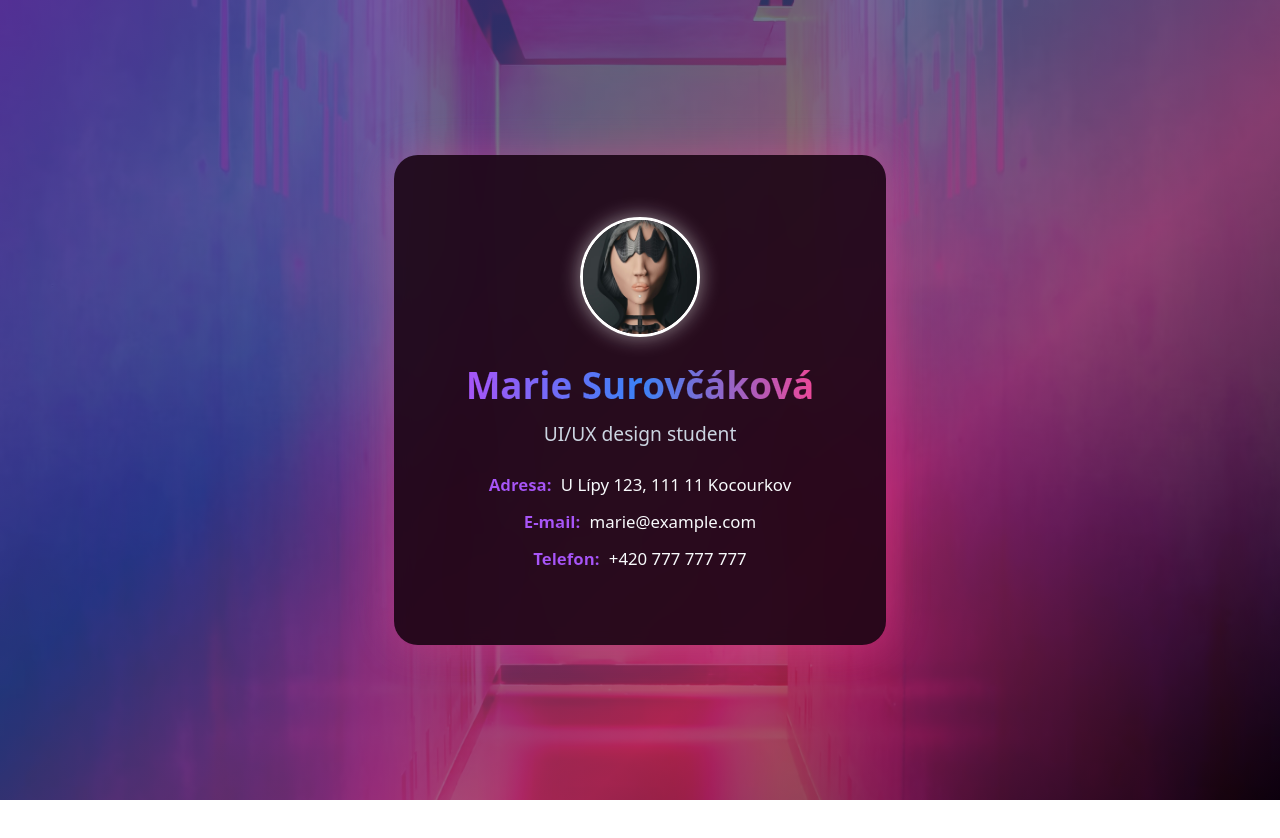
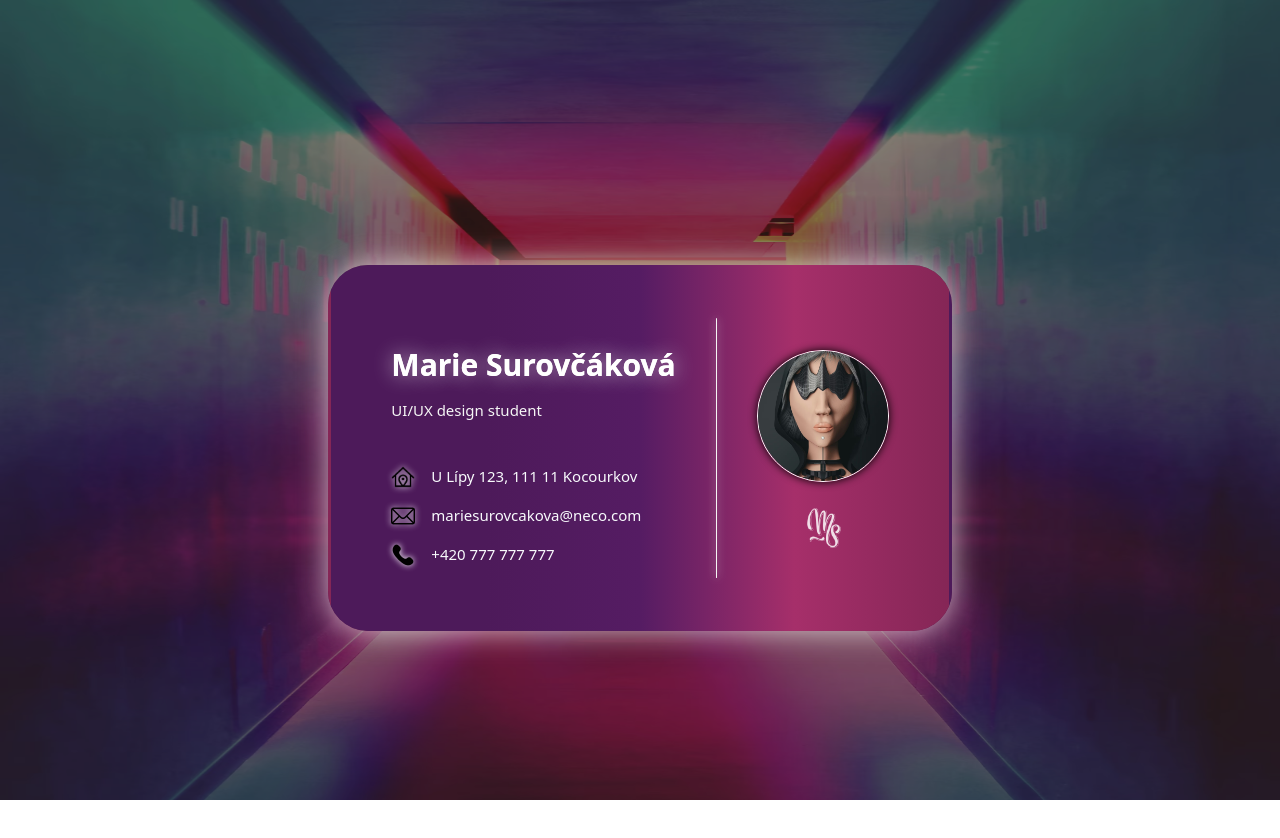
Before and after one commit to MarieSurovcakova/ukol_vizitka, a plain HTML site: page index.html in a window 1280 px wide. Before the commit the page ends 800 px from the top, so only its background shows below. Drawn offline with Linux system fonts and the light colour scheme.

Commit message:
final verze

```diff
--- a/index.html
+++ b/index.html
@@ -8,17 +8,33 @@
   </head>
   <body>
     <img id="background" src="img/vizitka.avif" alt="Pozadí" />
-
     <main id="main-wrapper">
       <section id="card" class="gradient-border">
-        <img src="img/avatar.avif" alt="Profilová fotka" class="avatar" />
-        <h1 class="name">Marie Surovčáková</h1>
-        <p class="role">UI/UX design student</p>
-        <div class="info">
-          <p><span class="label">Adresa:</span> U Lípy 123, 111 11 Kocourkov</p>
-          <p><span class="label">E-mail:</span> marie@example.com</p>
-          <p><span class="label">Telefon:</span> +420 777 777 777</p>
+        <div class="card-content">
+          <div class="left-side">
+            <h1 class="name">Marie Surovčáková</h1>
+            <p class="role">UI/UX design student</p>
+            <div class="info">
+              <p>
+                <img src="img/adress.png" alt="Adresa" class="icon" />
+                U Lípy 123, 111 11 Kocourkov
+              </p>
+              <p>
+                <img src="img/mail.png" alt="E-mail" class="icon" />
+                mariesurovcakova@neco.com
+              </p>
+              <p>
+                <img src="img/call.png" alt="Telefon" class="icon" />
+                +420 777 777 777
+              </p>
+            </div>
+          </div>
+          <div class="divider"></div>
+          <div class="right-side">
+            <img src="img/avatar.avif" alt="Profilová fotka" class="avatar" />
+          </div>
         </div>
+        <img src="img/ms.png" alt="Iniciály" class="initials" />
       </section>
     </main>
   </body>
--- a/style.css
+++ b/style.css
@@ -1,9 +1,3 @@
-* {
-  box-sizing: border-box;
-  margin: 0;
-  padding: 0;
-}
-
 body {
   font-family: "Poppins", system-ui, sans-serif;
   min-height: 100vh;
@@ -11,8 +5,8 @@ body {
   justify-content: center;
   align-items: center;
   position: relative;
-  overflow: hidden;
-  color: #fff;
+  overflow: auto;
+  color: whitesmoke;
 }
 
 #background {
@@ -20,23 +14,14 @@ body {
   inset: 0;
   width: 100%;
   height: 100%;
-  object-fit: cover;
+  object-fit: fill;
   z-index: -2;
-  filter: brightness(0.5) contrast(1.1);
+  filter: brightness(0.5) contrast(0.9);
 }
 
 body::before {
   content: "";
   position: fixed;
-  inset: 0;
-  background: linear-gradient(
-    135deg,
-    rgba(147, 51, 234, 0.5),
-    rgba(59, 130, 246, 0.4),
-    rgba(236, 72, 153, 0.5),
-    rgba(0, 0, 0, 0.4)
-  );
-  z-index: -1;
 }
 
 #main-wrapper {
@@ -48,66 +33,190 @@ body::before {
 }
 
 #card {
-  background: rgba(28, 5, 21, 0.9);
-  border-radius: 24px;
+  background: linear-gradient(
+    to right,
+    #4d1a5a,
+    #4d1a5a,
+    #551c63,
+    #a62f6a,
+    #852656
+  );
+  border-radius: 40px;
   padding: 50px 60px;
-  max-width: 600px;
+  max-width: 750px;
   width: 100%;
-  text-align: center;
-  box-shadow: 0 0 40px rgba(236, 72, 153, 0.4);
+  box-shadow: 0 0 30px rgba(244, 235, 240, 0.77);
   position: relative;
   overflow: hidden;
   backdrop-filter: blur(8px);
 }
+
+.gradient-border {
+  border: 3px solid transparent;
+  background-origin: border-box;
+  background-clip: content-box, border-box;
+}
+
+.card-content {
+  display: flex;
+  align-items: center;
+  justify-content: space-between;
+  gap: 40px;
+}
+
+.left-side {
+  flex: 1;
+  text-align: left;
+}
+
+.name {
+  font-size: 30px;
+  font-weight: 600;
+  margin-bottom: 15px;
+  background: whitesmoke;
+  background-clip: text;
+  -webkit-background-clip: text;
+  color: white;
+  -webkit-text-fill-color: white;
+  text-shadow: 0 0 20px rgba(255, 255, 255, 0.6);
+}
+
+.role {
+  color: whitesmoke;
+  margin-bottom: 45px;
+  font-size: 15px;
+  font-weight: 300;
+}
+
+.info p {
+  margin-bottom: 10px;
+  color: #f8fafc;
+  line-height: 1.15;
+  font-size: 15px;
+  font-weight: 300;
+  display: flex;
+  align-items: center;
+  transition: transform 0.3s ease, font-size 0.3s ease, color 0.3s ease;
+  cursor: pointer;
+}
+
+.info p:hover {
+  transform: scale(1.08);
+  font-size: 16.5px;
+  color: white;
+  filter: drop-shadow(0 0 4px rgba(255, 255, 255, 0.8));
+}
+
+.icon {
+  width: 24px;
+  height: 24px;
+  margin-right: 16px;
+  vertical-align: middle;
+  filter: drop-shadow(0 0 3px white);
+  transition: transform 0.3s ease, filter 0.3s ease;
+}
+
+.info p:hover .icon {
+  transform: scale(1.25);
+  filter: drop-shadow(0 0 6px rgba(255, 255, 255, 0.8));
+}
+
+.divider {
+  width: 1px;
+  height: 260px;
+  background: whitesmoke;
+  border-radius: 2px;
+  filter: drop-shadow(0 0 4px rgba(255, 255, 255, 0.8));
+}
+
+.right-side {
+  flex: 0 0 auto;
+}
+
 .avatar {
-  width: 120px;
-  height: 120px;
+  width: 130px;
+  height: 130px;
   object-fit: cover;
   border-radius: 50%;
-  border: 3px solid white;
-  box-shadow: 0 0 20px rgba(255, 255, 255, 0.5);
-  margin-bottom: 18px;
+  border: 1px solid white;
+  box-shadow: 0 0 8px black;
   transition: transform 0.3s ease, box-shadow 0.3s ease;
+  position: relative;
+  top: -30px;
 }
 
 .avatar:hover {
   transform: scale(1.05);
   box-shadow: 0 0 30px rgba(236, 72, 153, 0.7);
 }
-.gradient-border {
-  border: 12px solid transparent;
-  background-origin: border-box;
-  background-clip: content-box, border-box;
+
+.initials {
+  position: absolute;
+  right: 105px;
+  bottom: 80px;
+  width: 40px;
+  height: auto;
+  opacity: 0.85;
+  cursor: pointer;
+  filter: brightness(0) invert(1);
+}
+
+.initials:hover {
+  filter: drop-shadow(0 0 15px white);
+}
+
+/* ## mobil ## */
+@media (max-width: 700px) {
+  #card {
+    padding: 30px 25px 60px 25px;
+  }
+
+  .card-content {
+    flex-direction: column;
+    align-items: center;
+    gap: 25px;
+  }
+
+  .divider {
+    display: none;
   }
 
   .name {
-  font-size: 2.3rem;
-  font-weight: 700;
-  margin-bottom: 10px;
-  background: linear-gradient(to right, #a855f7, #3b82f6, #ec4899);
-  background-clip: text;
-  -webkit-background-clip: text;
-  color: transparent;
-  -webkit-text-fill-color: transparent;
-  -webkit-text-stroke: 0.1px black;
+    font-size: 28.8px;
+    text-align: center;
   }
 
   .role {
-  color: #cbd5e1;
-  margin-bottom: 25px;
-  font-size: 1.2rem;
+    text-align: center;
+  }
+
+  .role::after {
+    width: 100%;
+    margin: 14px auto 0 auto;
+  }
+
+  .info {
+    text-align: center;
   }
 
   .info p {
-  margin-bottom: 12px;
-  color: #f8fafc;
-  line-height: 1.5;
-  font-size: 1.05rem;
+    justify-content: center;
+    font-size: 16px;
   }
 
-.label {
-  font-weight: 700;
-  color: #a855f7;
-  margin-right: 5px;
-  -webkit-text-stroke: 0.1px black;
+  .icon {
+    margin-right: 8px;
   }
+
+  .avatar {
+    top: 0;
+    width: 110px;
+    height: 110px;
+  }
+
+  .initials {
+    right: 15px;
+    bottom: 15px;
+    width: 35px;
+  }
+}
```
Also changed, not shown: img/adress.png (added), img/call.png (added), img/mail.png (added), img/ms.png (added). Lines whose indentation alone changed are shown as unchanged.
